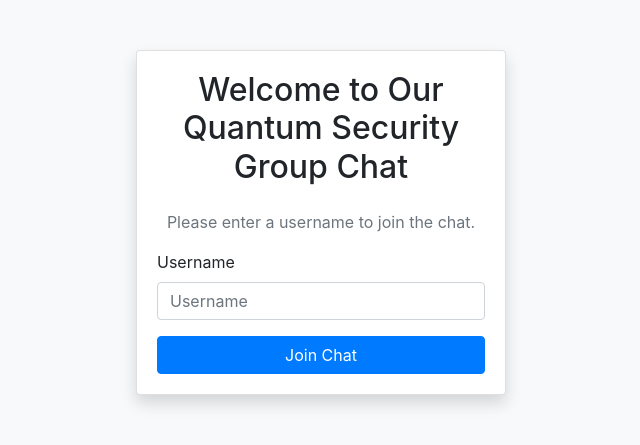
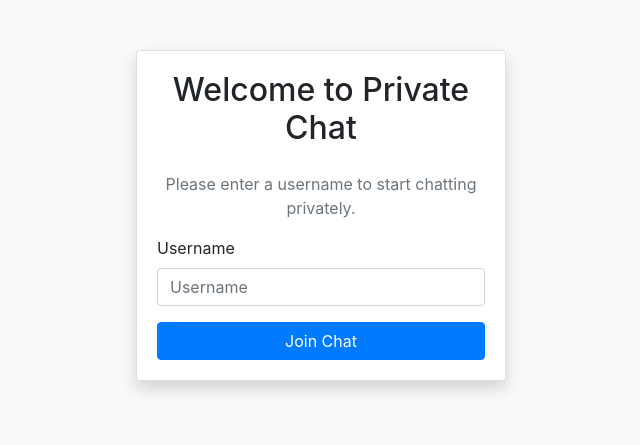
Before and after one commit to heckintosh/quantum-gcc, a Flask app: page / in a window 1280 px wide. Shown: the top 445 px of the page, without its empty margins (319-959 px from the left). Run offline with Flask 3, Linux system fonts and the light colour scheme; some libraries are stand-ins or nearby versions.

Commit message:
New Stuff

```diff
--- a/app.py
+++ b/app.py
@@ -6,7 +6,7 @@ app = Flask(__name__)
 app.config['SECRET_KEY'] = 'secretkey'
 socketio = SocketIO(app)
 
-MAX_USERNAME_LENGTH = 16  # define maximum username length
+MAX_USERNAME_LENGTH = 16  # maximum username length
 
 # Global dictionary mapping Socket.IO session IDs to usernames
 active_users = {}
@@ -14,8 +14,8 @@ active_users = {}
 @app.route('/', methods=['GET', 'POST'])
 def index():
     """
-    Landing page where users enter a username.
-    After a valid username is submitted, redirect to the partner selection screen.
+    Landing page for username entry.
+    After a valid username is submitted, redirect to partner selection.
     """
     if request.method == 'POST':
         username = request.form.get('username')
@@ -25,8 +25,7 @@ def index():
                 return redirect(url_for('index'))
             else:
                 session['username'] = username
-                print(session['username'])
-                # Clear any previously set chat target
+                # Clear any previous target
                 session.pop('target', None)
                 return redirect(url_for('select'))
         else:
@@ -37,8 +36,7 @@ def index():
 @app.route('/select')
 def select():
     """
-    Screen for selecting a chat partner.
-    The active users (excluding yourself) are shown; you must select one to chat with.
+    Selection screen: display active users (excluding self) for private chat.
     """
     if 'username' not in session:
         return redirect(url_for('index'))
@@ -47,8 +45,7 @@ def select():
 @app.route('/set_target', methods=['POST'])
 def set_target():
     """
-    Receives the selected chat partner and stores it in the session.
-    Redirects to the chat interface.
+    Save the chosen partner in session and notify the target.
     """
     if 'username' not in session:
         return redirect(url_for('index'))
@@ -57,12 +54,21 @@ def set_target():
         flash("You must select a chat partner.")
         return redirect(url_for('select'))
     session['target'] = target
+
+    # Look up the target's Socket.IO session id and notify them.
+    target_sid = None
+    for sid, user in active_users.items():
+        if user == target:
+            target_sid = sid
+            break
+    if target_sid:
+        socketio.emit('chat_request', {'from': session['username']}, to=target_sid)
     return redirect(url_for('chat'))
 
 @app.route('/chat')
 def chat():
     """
-    Chat page. Displays a header indicating a private chat with the chosen user.
+    Chat page that shows a header with the private partner.
     """
     if 'username' not in session or 'target' not in session:
         return redirect(url_for('index'))
@@ -89,18 +95,15 @@ def handle_disconnect():
 @socketio.on('private_message')
 def handle_private_message(data):
     """
-    Expected data: {
-      'target': 'target_username',
-      'message': '...'
-    }
-    Sends the message only to the target user and echoes it to the sender.
+    Expected data: { 'target': 'target_username', 'message': '...' }
+    Sends the message only to the target and echoes it to the sender.
     """
     target_username = data.get('target')
     message = data.get('message')
     sender_username = active_users.get(request.sid, 'Anonymous')
     timestamp = time.strftime('%I:%M %p')
 
-    # Find the target user's Socket.IO session ID.
+    # Find target's session ID.
     target_sid = None
     for sid, user in active_users.items():
         if user == target_username:
@@ -108,13 +111,11 @@ def handle_private_message(data):
             break
 
     if target_sid:
-        # Send the private message to the target client.
         emit('private_message', {
             'username': sender_username,
             'message': message,
             'timestamp': timestamp
         }, to=target_sid)
-        # Also echo the message to the sender.
         emit('private_message', {
             'username': sender_username,
             'message': message,
@@ -122,7 +123,6 @@ def handle_private_message(data):
             'to': target_username
         }, to=request.sid)
     else:
-        # Send an error back if the target is offline.
         emit('error_message', {'error': 'User not found or offline.'}, to=request.sid)
 
 if __name__ == '__main__':
--- a/templates/index.html
+++ b/templates/index.html
@@ -2,7 +2,7 @@
 <html lang="en">
 <head>
   <meta charset="utf-8" />
-  <title>Group Chat - Enter Username</title>
+  <title>Private Chat - Enter Username</title>
   <!-- Bootstrap CSS -->
   <link rel="stylesheet" href="https://maxcdn.bootstrapcdn.com/bootstrap/4.5.2/css/bootstrap.min.css">
   <style>
@@ -20,8 +20,8 @@
 <div class="container centered-form">
   <div class="card shadow">
     <div class="card-body">
-      <h2 class="card-title text-center mb-4">Welcome to Our Quantum Security Group Chat</h2>
-      <p class="text-center text-muted">Please enter a username to join the chat.</p>
+      <h2 class="card-title text-center mb-4">Welcome to Private Chat</h2>
+      <p class="text-center text-muted">Please enter a username to start chatting privately.</p>
       <form action="/" method="POST">
         <div class="form-group">
           <label for="username">Username</label>
```
Also changed, not shown: templates/chat.html (+21 -6 lines), templates/select.html (+19 -4 lines).
